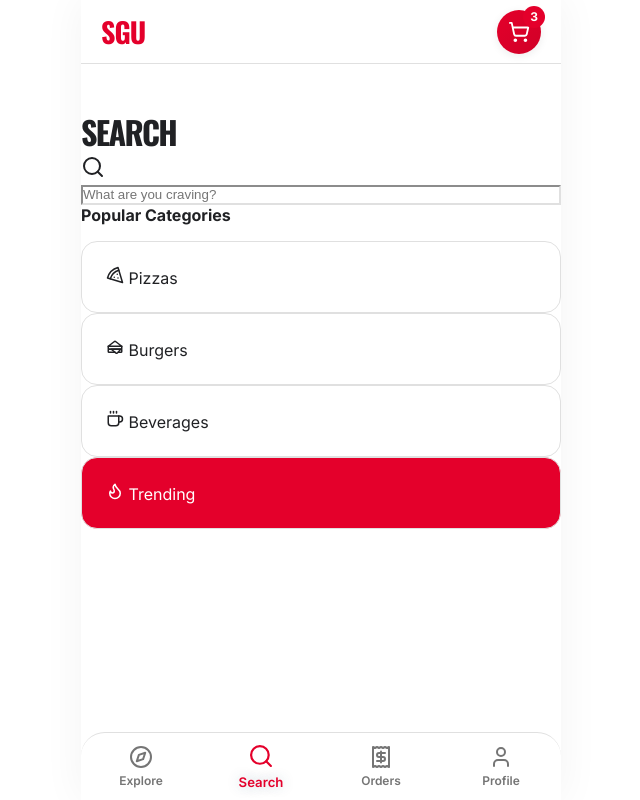
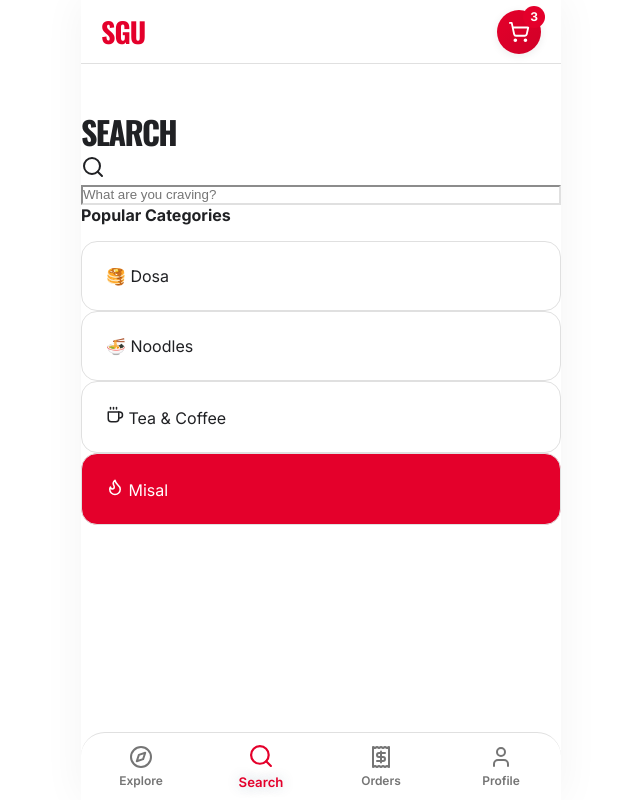
Before and after one commit to omgarkal359-gif/Smart-Bite, a React (Vite) app: page /student/search in a window 1280 px wide. Shown: the whole page, without its empty margins (319-959 px from the left). Built offline with nearby package versions, Linux system fonts and the light colour scheme.

Commit message:
feat: implement ShopDirectory landing page with food court data integration

```diff
--- a/src/pages/SearchPage.jsx
+++ b/src/pages/SearchPage.jsx
@@ -31,24 +31,28 @@ const SearchPage = () => {
           <div>
             <h3 className="section-title-home text-gray-500 mb-4" style={{ fontSize: '1rem' }}>Popular Categories</h3>
             <div className="flex flex-wrap gap-3">
-              <GlassCard className="tap-effect flex items-center gap-2 px-5 py-3 rounded-2xl shadow-sm border font-extrabold" style={{ borderColor: 'var(--glass-border)', color: 'var(--text-dark)', background: 'var(--white)' }} onClick={() => setQuery('Pizza')}>
-                <Pizza size={18} /> Pizzas
+              <GlassCard className="tap-effect flex items-center gap-2 px-5 py-3 rounded-2xl shadow-sm border font-extrabold" style={{ borderColor: 'var(--glass-border)', color: 'var(--text-dark)', background: 'var(--white)' }} onClick={() => setQuery('Dosa')}>
+                🥞 Dosa
               </GlassCard>
-              <GlassCard className="tap-effect flex items-center gap-2 px-5 py-3 rounded-2xl shadow-sm border font-extrabold" style={{ borderColor: 'var(--glass-border)', color: 'var(--text-dark)', background: 'var(--white)' }} onClick={() => setQuery('Burger')}>
-                <Sandwich size={18} /> Burgers
+              <GlassCard className="tap-effect flex items-center gap-2 px-5 py-3 rounded-2xl shadow-sm border font-extrabold" style={{ borderColor: 'var(--glass-border)', color: 'var(--text-dark)', background: 'var(--white)' }} onClick={() => setQuery('Noodles')}>
+                🍜 Noodles
               </GlassCard>
-              <GlassCard className="tap-effect flex items-center gap-2 px-5 py-3 rounded-2xl shadow-sm border font-extrabold" style={{ borderColor: 'var(--glass-border)', color: 'var(--text-dark)', background: 'var(--white)' }} onClick={() => setQuery('Coffee')}>
-                <Coffee size={18} /> Beverages
+              <GlassCard className="tap-effect flex items-center gap-2 px-5 py-3 rounded-2xl shadow-sm border font-extrabold" style={{ borderColor: 'var(--glass-border)', color: 'var(--text-dark)', background: 'var(--white)' }} onClick={() => setQuery('Tea')}>
+                <Coffee size={18} /> Tea & Coffee
               </GlassCard>
-              <GlassCard className="tap-effect flex items-center gap-2 px-5 py-3 rounded-2xl shadow-md font-extrabold" style={{ background: 'var(--error-red)', color: 'white' }} onClick={() => setQuery('Chicken')}>
-                <Flame size={18} /> Trending
+              <GlassCard className="tap-effect flex items-center gap-2 px-5 py-3 rounded-2xl shadow-md font-extrabold" style={{ background: 'var(--error-red)', color: 'white' }} onClick={() => setQuery('Misal')}>
+                <Flame size={18} /> Misal
               </GlassCard>
             </div>
           </div>
-        ) : (
+        ) : (() => {
+          const results = searchFoodItems(query).slice(0, 20);
+          return (
           <div className="flex flex-col gap-4">
-            <h3 className="section-title-home text-gray-500 mb-2" style={{ fontSize: '1rem' }}>Search Results</h3>
-            {MOCK_RESULTS.filter(r => r.name.toLowerCase().includes(query.toLowerCase())).map((item, index) => (
+            <h3 className="section-title-home text-gray-500 mb-2" style={{ fontSize: '1rem' }}>
+              {results.length} result{results.length !== 1 ? 's' : ''} found
+            </h3>
+            {results.map((item, index) => (
               <motion.div
                 key={item.id}
                 initial={{ opacity: 0, y: 10 }}
@@ -57,17 +61,13 @@ const SearchPage = () => {
               >
                 <GlassCard
                   className="shop-card-v21 tap-effect shadow-sm"
-                  onClick={() => navigate('/student/shop/1')}
+                  onClick={() => navigate(`/student/shop/${item.stallId}`)}
                 >
-                  <div className="shop-img-container shadow-sm" style={{ width: '80px', height: '80px', flexShrink: 0 }}>
-                    <img src={item.img} alt={item.name} className="shop-hd-img" />
-                  </div>
-
-                  <div className="shop-card-right" style={{ padding: '8px 12px' }}>
+                  <div className="shop-card-right" style={{ padding: '8px 12px', width: '100%' }}>
                     <div className="shop-header-row">
                       <h4 className="shop-name-v21" style={{ color: 'var(--text-dark)' }}>{item.name}</h4>
                     </div>
-                    <p className="shop-category-v21 text-muted">{item.shop}</p>
+                    <p className="shop-category-v21 text-muted">{item.stallName} · {item.category}</p>
                     <div className="shop-footer-row mt-2">
                       <span className="font-heading font-black text-xl" style={{ color: 'var(--text-dark)' }}>₹{item.price}</span>
                     </div>
@@ -76,7 +76,8 @@ const SearchPage = () => {
               </motion.div>
             ))}
           </div>
-        )}
+          );
+        })()}
       </main>
     </div>
   );
```
